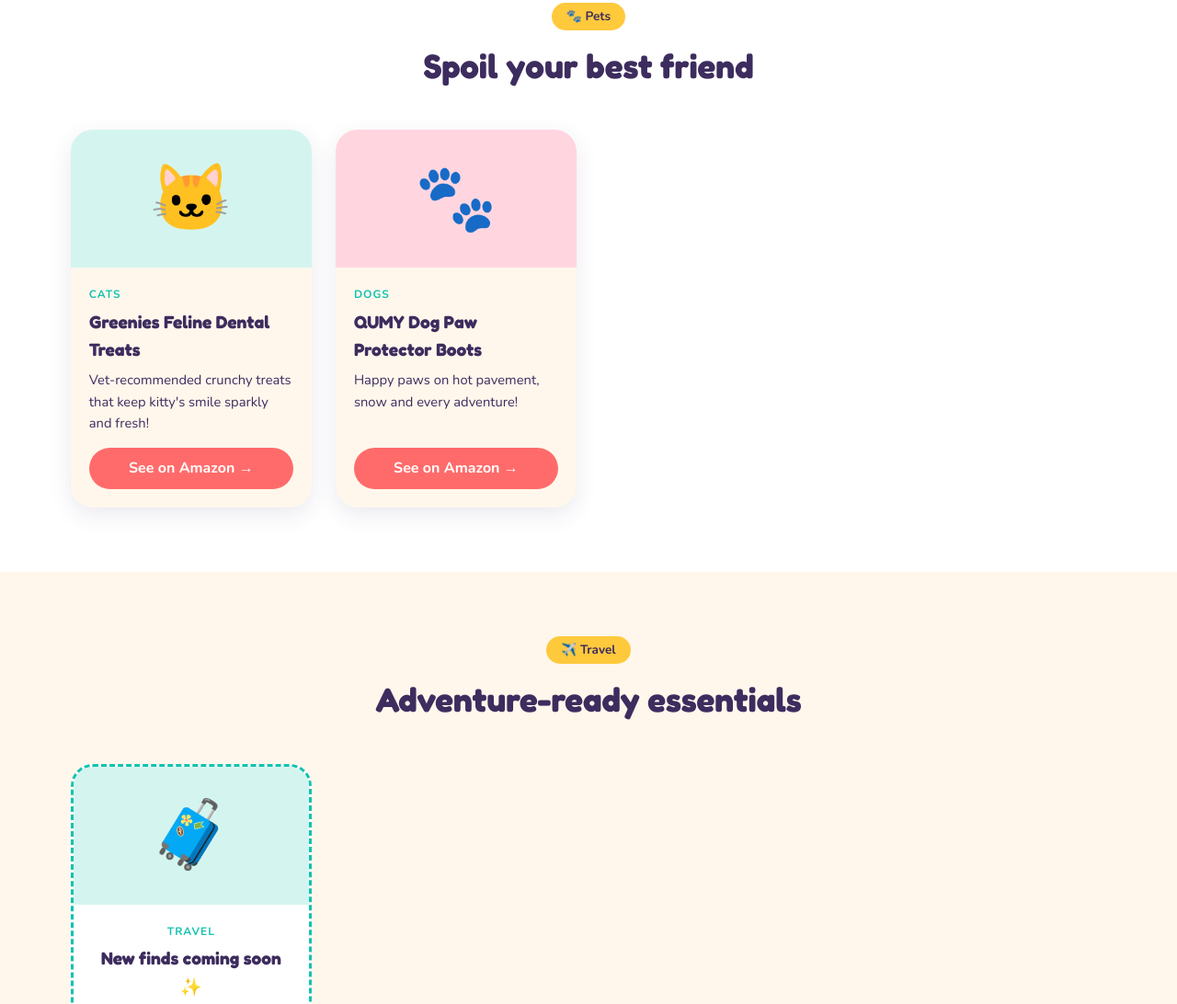
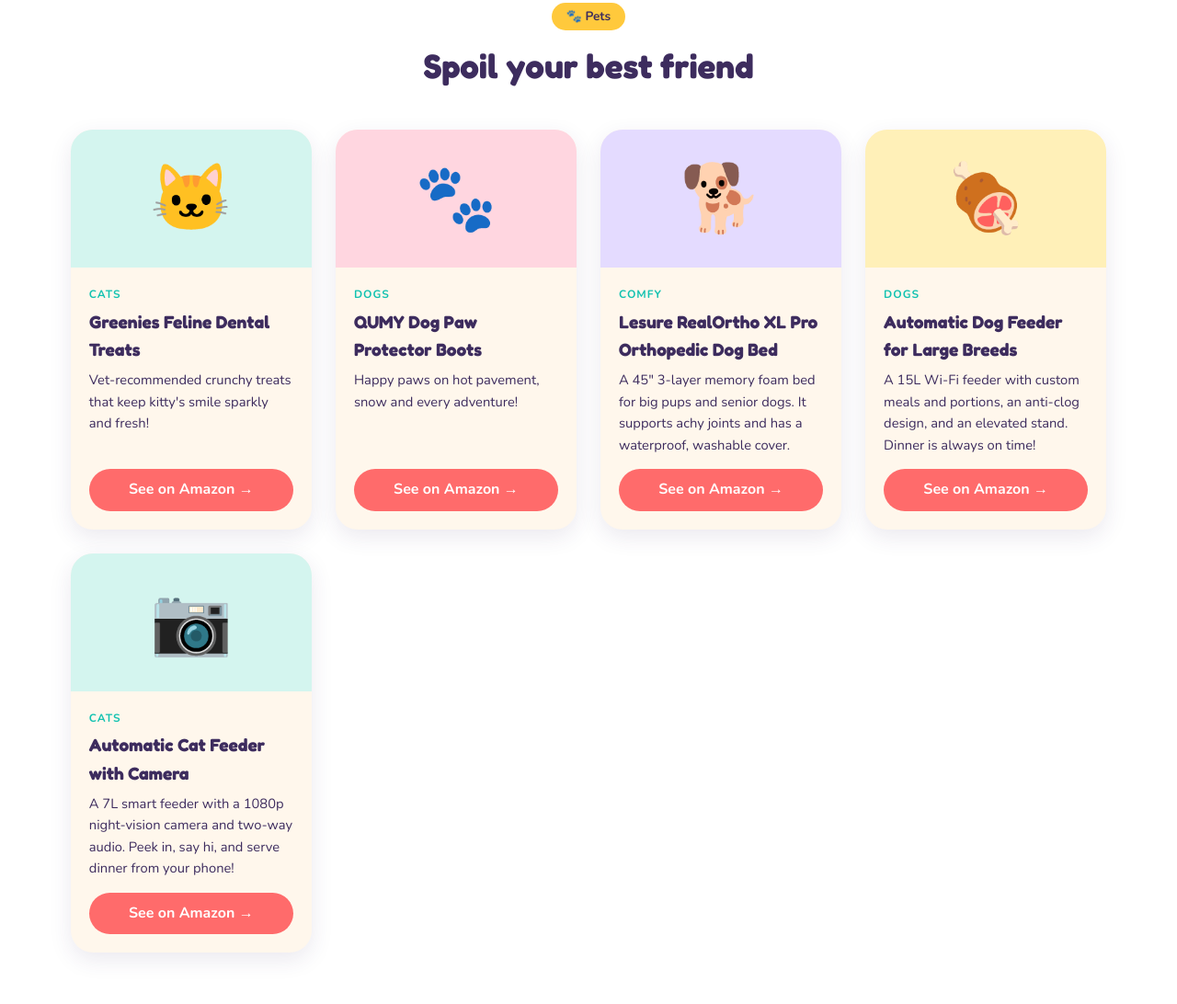
Before and after one commit to pterodactylservices-devdepartment/chicken-mk1, a plain HTML site: page index.html in a window 1280 px wide. Shown: the part 1190-2282 px from the top of the page at 92% size. Drawn offline with nearby package versions, Linux system fonts and the light colour scheme.

Commit message:
Add dog bed, dog feeder, and cat feeder to Pets

```diff
--- a/index.html
+++ b/index.html
@@ -92,6 +92,9 @@ footer p{max-width:700px;margin:8px auto}
     <!-- Add new Pets cards below -->
     <div class="card"><div class="img" style="background:var(--mint)">🐱</div><div class="body"><span class="tag">Cats</span><h3>Greenies Feline Dental Treats</h3><p>Vet-recommended crunchy treats that keep kitty's smile sparkly and fresh!</p><a class="buy" target="_blank" rel="sponsored noopener" href="https://amzn.to/3WZuR5W">See on Amazon →</a></div></div>
     <div class="card"><div class="img" style="background:var(--pink)">🐾</div><div class="body"><span class="tag">Dogs</span><h3>QUMY Dog Paw Protector Boots</h3><p>Happy paws on hot pavement, snow and every adventure!</p><a class="buy" target="_blank" rel="sponsored noopener" href="https://link.amazon/B01MppFuN">See on Amazon →</a></div></div>
+    <div class="card"><div class="img" style="background:#E4DBFF">🐕</div><div class="body"><span class="tag">Comfy</span><h3>Lesure RealOrtho XL Pro Orthopedic Dog Bed</h3><p>A 45" 3-layer memory foam bed for big pups and senior dogs. It supports achy joints and has a waterproof, washable cover.</p><a class="buy" target="_blank" rel="sponsored noopener" href="https://link.amazon/B05YjTtfg">See on Amazon →</a></div></div>
+    <div class="card"><div class="img" style="background:#FFF0B8">🍖</div><div class="body"><span class="tag">Dogs</span><h3>Automatic Dog Feeder for Large Breeds</h3><p>A 15L Wi-Fi feeder with custom meals and portions, an anti-clog design, and an elevated stand. Dinner is always on time!</p><a class="buy" target="_blank" rel="sponsored noopener" href="https://link.amazon/B0hOUrmVL">See on Amazon →</a></div></div>
+    <div class="card"><div class="img" style="background:var(--mint)">📷</div><div class="body"><span class="tag">Cats</span><h3>Automatic Cat Feeder with Camera</h3><p>A 7L smart feeder with a 1080p night-vision camera and two-way audio. Peek in, say hi, and serve dinner from your phone!</p><a class="buy" target="_blank" rel="sponsored noopener" href="https://link.amazon/B01Vt2Q7a">See on Amazon →</a></div></div>
   </div>
 </section>
 
```
